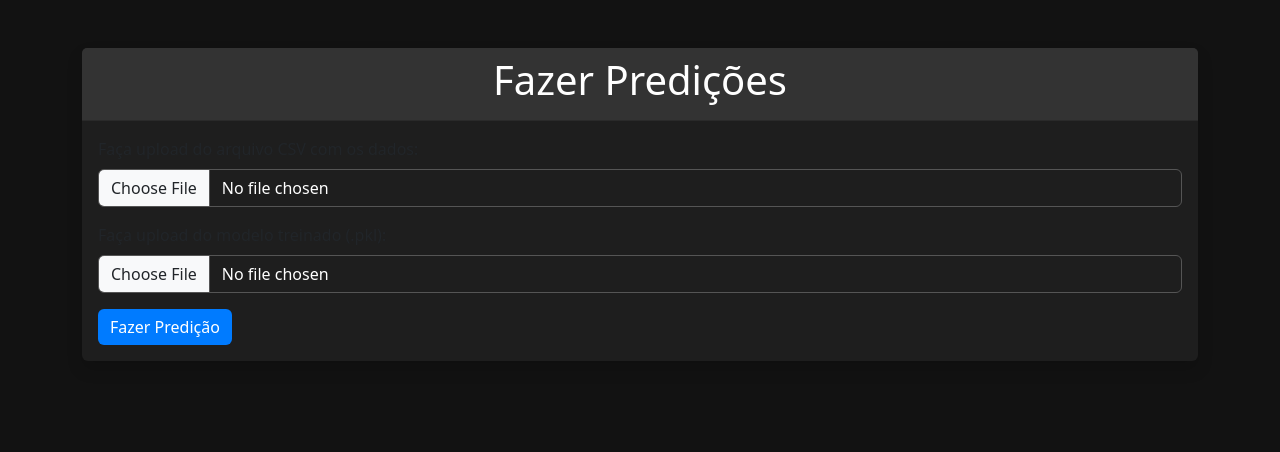
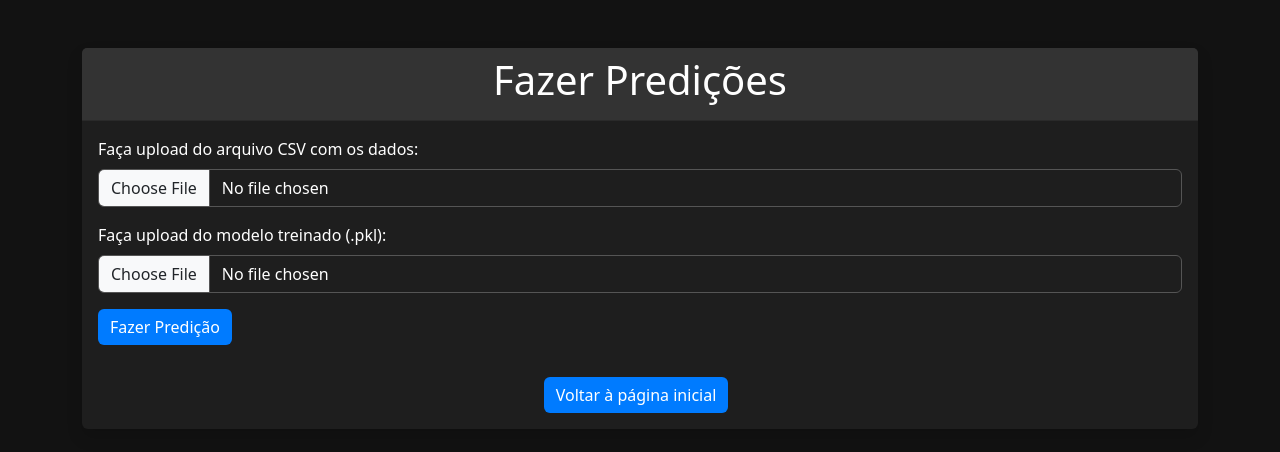
Before and after one commit to JkaiPrime/PrVizCs, a Flask app: page /predict in a window 1280 px wide. Shown: the top 452 px of the page. Run offline with Flask 3, Linux system fonts and the light colour scheme.

Commit message:
aaaaaaa'

```diff
--- a/templates/predict.html
+++ b/templates/predict.html
@@ -52,16 +52,23 @@
             <div class="card-body">
                 <form action="/predict" method="POST" enctype="multipart/form-data">
                     <div class="mb-3">
-                        <label for="data_file" class="form-label">Faça upload do arquivo CSV com os dados:</label>
+                        <label for="data_file" class="form-label" style="color:white">Faça upload do arquivo CSV com os dados:</label>
                         <input type="file" class="form-control" id="data_file" name="data_file" accept=".csv" required>
                     </div>
                     <div class="mb-3">
-                        <label for="model_file" class="form-label">Faça upload do modelo treinado (.pkl):</label>
+                        <label for="model_file" class="form-label" style="color:white">Faça upload do modelo treinado (.pkl):</label>
                         <input type="file" class="form-control" id="model_file" name="model_file" accept=".pkl" required>
                     </div>
                     <button type="submit" class="btn btn-primary">
                         <i class="fas fa-upload"></i> Fazer Predição
                     </button>
+
+                    <!-- Botão de Voltar -->
+                    <div class="text-center mt-4">
+                        <a href="/" class="btn btn-primary me-2 mt-2">
+                            <i class="fas fa-arrow-left"></i> Voltar à página inicial
+                        </a>
+                    </div>
                 </form>
             </div>
         </div>
```
Also changed, not shown: README.md, app.py (line endings or trailing spaces), requirements.txt (line endings or trailing spaces), templates/analyze.html (line endings or trailing spaces), templates/index.html (line endings or trailing spaces), templates/results.html (line endings or trailing spaces), templates/train.html (line endings or trailing spaces), templates/train_form.html (line endings or trailing spaces), templates/train_result.html (line endings or trailing spaces), templates/upload_new_csv.html (line endings or trailing spaces), uploads/steam_store_data_2024.csv (line endings or trailing spaces), 1 other file.
